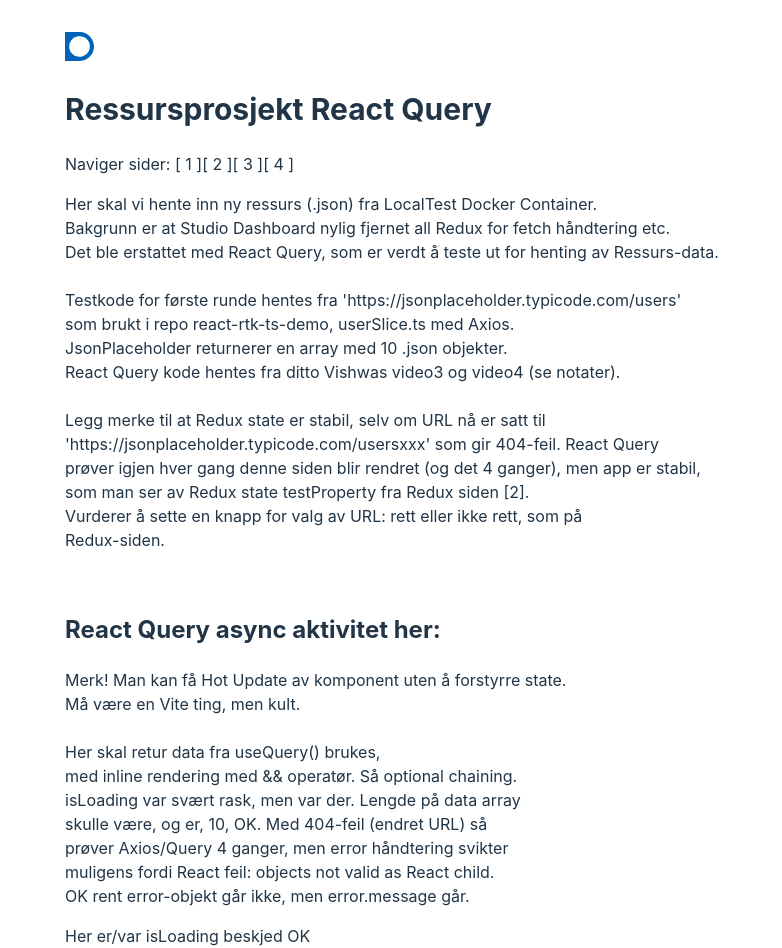
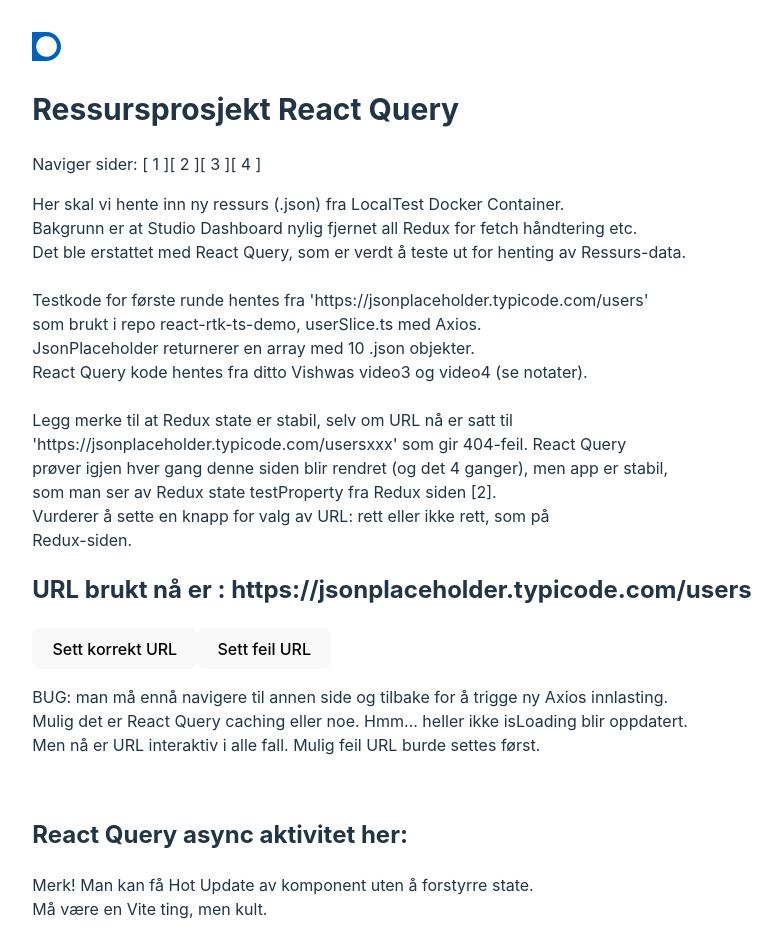
Before and after one commit to Torgeir333/ressursdummy1, a React (Vite) app: page /dummyroot/queryside in a window 1280 px wide. Shown: the top 948 px of the page, without its empty margins (248-1030 px from the left). Built offline with nearby package versions, Linux system fonts and the light colour scheme; no server answers.

Commit message:
React Query BUG attempts at fix Redux to trigger rerender by typing of store etc all fail

```diff
--- /dev/null
+++ b/src/app/hooks.ts
@@ -0,0 +1,13 @@
+import { TypedUseSelectorHook, useDispatch, useSelector } from "react-redux";
+import type { RootState, AppDispatch} from './store'
+
+// Fra repo react-rtk-ts-demo:
+// video31, 8:37 "We are going to export the typed versions of
+// useDispatch and useSelector" (merk at type var definert i store)
+
+export const useAppSelector: TypedUseSelectorHook<RootState> = useSelector
+
+// "equal to a function which returns the useDispatch hook, of type AppDispatch"
+export const useAppDispatch = () => useDispatch<AppDispatch>()
+
+// "Finally, we will use these two hooks in every component"
--- a/src/app/store.js
+++ /dev/null
@@ -1,11 +0,0 @@
-import { configureStore } from '@reduxjs/toolkit';
-import resourceReducer from '../features/resource/resourceSlice'; // default export alias import
-
-const store = configureStore({
-    reducer: {
-        resource: resourceReducer,
-    },
-    // fixme: add middleware: (getDefaultMiddleware) => getDefaultMiddleware().concat(logger)
-})
-
-export default store;
--- /dev/null
+++ b/src/app/store.ts
@@ -0,0 +1,22 @@
+import { configureStore } from '@reduxjs/toolkit';
+import resourceReducer from '../features/resource/resourceSlice'; // default export alias import
+import testurlReducer from '../features/testurl/testurlSlice';
+
+const store = configureStore({
+    reducer: {
+        resource: resourceReducer,
+        testurl: testurlReducer,
+    },
+    // fixme: add middleware: (getDefaultMiddleware) => getDefaultMiddleware().concat(logger)
+})
+
+export default store;
+
+// Fra repo react-rtk-ts-demo:
+// video31 7:07 "We need to type our store. We export to infered types from store,
+// the rootState type and the app dispatch type. "
+// "We are going to use these types to type our useSelector()
+// and useDispatch() hooks"
+// "The convention is to create a new file in the app folder called hooks.ts"
+export type RootState = ReturnType<typeof store.getState>
+export type AppDispatch = typeof store.dispatch
--- /dev/null
+++ b/src/features/testurl/TestUrlView.tsx
@@ -0,0 +1,19 @@
+import React from 'react';
+// import { useSelector, useDispatch } from 'react-redux'; // i TypeScript må typet selector og dispatch brukes
+import { useAppSelector, useAppDispatch } from '../../app/hooks';
+import { settretturl, settfeilurl } from './testurlSlice';
+
+export const TestUrlView = () => {
+
+    // tester tilgang til Redux State
+    const testurl = useAppSelector( (state) => state.testurl.url );
+    const dispatch = useAppDispatch();
+
+    return (
+        <div>
+            <h2> URL brukt nå er : {testurl} </h2>
+            <button onClick={ () => dispatch(settretturl()) } >Sett korrekt URL</button>
+            <button onClick={ () => dispatch(settfeilurl()) } >Sett feil URL</button>
+        </div>
+    )
+}
--- /dev/null
+++ b/src/features/testurl/testurlSlice.ts
@@ -0,0 +1,35 @@
+import { createSlice } from '@reduxjs/toolkit';
+
+// setter initialState til korrekt URL
+type InitialState = {
+	url: String
+}
+
+const initialState: InitialState = {
+	url: 'https://jsonplaceholder.typicode.com/users'
+}
+
+
+
+const testurlSlice = createSlice({
+    name: 'testurl',
+    initialState,
+    reducers: {
+
+        // state transition: setter testurl til korrekt adresse
+        settretturl: (state) => {
+            state.url = 'https://jsonplaceholder.typicode.com/users'
+        },
+
+        // another state transition: setter feil testurl
+        settfeilurl: (state) => {
+            state.url = 'https://jsonplaceholder.typicode.com/usersXXX'
+        },
+    },
+})
+
+// eksporterer reducer slice for bruk i store
+export default testurlSlice.reducer;
+
+// eksporterer actions som named exports
+export const { settretturl, settfeilurl } = testurlSlice.actions;
--- a/src/main.tsx
+++ b/src/main.tsx
@@ -1,4 +1,3 @@
-import React from 'react';
 import ReactDOM from 'react-dom/client';
 import { Provider } from 'react-redux';
 import { BrowserRouter } from 'react-router-dom';
--- a/src/pages/QuerySide/QuerySide.tsx
+++ b/src/pages/QuerySide/QuerySide.tsx
@@ -5,6 +5,7 @@
 import { useSelector } from 'react-redux';
 import { useQuery } from 'react-query'; // importerer en hook fra React Query
 import axios from 'axios'; // blir brukt av React Query useQuery()
+import { TestUrlView } from '../../features/testurl/TestUrlView';
 
 
 export const QuerySide = () => {
@@ -18,8 +19,18 @@
     // vi destrukturerer ut, som isLoading, data, error etc...
     // så dette er forenklet (merk at error egentlig er i video4)
 
+    // For interaksjon med URL: men en ny Query blir ikke trigget.
+    // Må vel løfte testURL opp til Redux State
+    // const [testURL, setTestURL] = useState('https://jsonplaceholder.typicode.com/users');
+
+    // Henter URL fra Redux state:
+    const testURL = useSelector( (state) => state.testurl.url);
+    console.log("Er på side4: testURL = " + testURL); //
+
+    // Rart at denne ikke blir kjørt igjen bare ved lokal re-render
+    // men om man navigerer vekk og tilbake så blir den kjørt igjen
     const {isLoading, data, isError, error} = useQuery('unikQueryId1', () => {
-        return axios.get('https://jsonplaceholder.typicode.com/usersxxx')
+        return axios.get(testURL)
     })
 
     // Henter hele .json
@@ -64,6 +75,14 @@
                     Redux-siden.
                 </p>
             </div>
+
+            <TestUrlView />
+            <p>
+                BUG: man må ennå navigere til annen side og tilbake for å trigge ny Axios innlasting.<br></br>
+                Mulig det er React Query caching eller noe. Hmm... heller ikke isLoading blir oppdatert. <br></br>
+                Men nå er URL interaktiv i alle fall. Mulig feil URL burde settes først.
+            </p>
+
             <br></br>
             <div>
                 <h2>React Query async aktivitet her:</h2>
@@ -80,12 +99,12 @@
                     OK rent error-objekt går ikke, men error.message går.
                 </p>
 
-                <p>Her er/var isLoading beskjed OK</p>
+                <p>Her er/var isLoading beskjed OK: merk! ikke brukt ved reload</p>
                 { isLoading &&
                     <h3>Is Loading...</h3>
                 }
 
-                <p>Viser data innkommet (om noe)</p>
+                <p>Viser data innkommet (om noe): merk! ikke fjernet ved reload</p>
                 { data &&
                     <div>
                        <h3>Her kommer data.users-array length:</h3>
```
